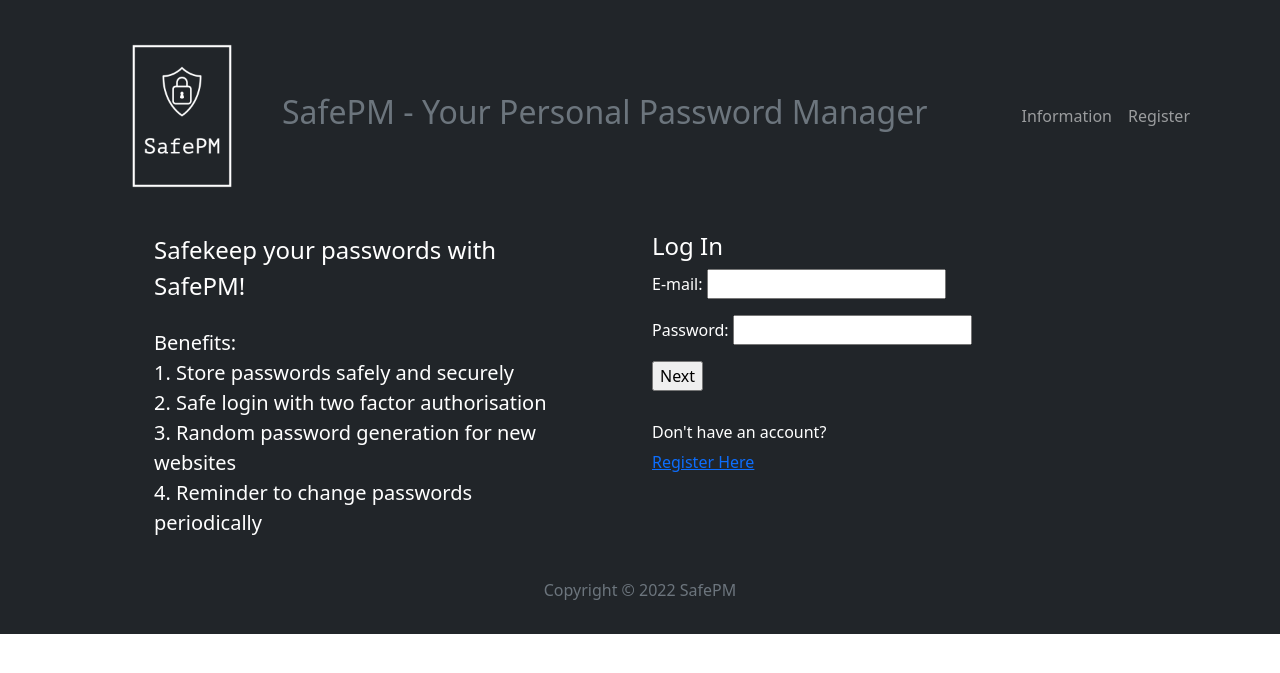
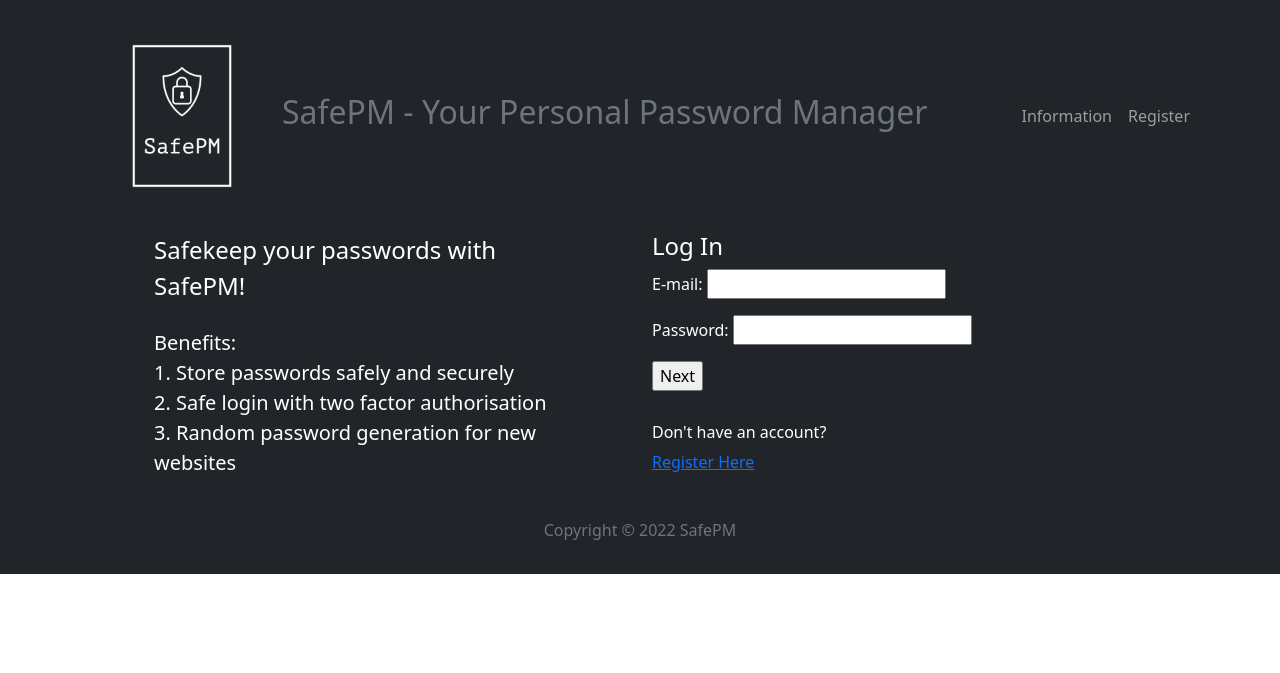
Before and after one commit to Foxyfufu/Password-Manager, a Flask app: page / in a window 1280 px wide. Shown: the top 673 px of the page. Run offline with Flask 2, Linux system fonts and the light colour scheme.

```diff
--- a/quickstart.py
+++ b/quickstart.py
@@ -1,7 +1,5 @@
 from __future__ import print_function
-
 import os.path
-
 from google.auth.transport.requests import Request
 from google.oauth2.credentials import Credentials
 from google_auth_oauthlib.flow import InstalledAppFlow
--- a/templates/login.html
+++ b/templates/login.html
@@ -26,7 +26,6 @@
                     1. Store passwords safely and securely <br>
                     2. Safe login with two factor authorisation <br>
                     3. Random password generation for new websites <br>
-                    4. Reminder to change passwords periodically <br>
                 </p>
             </div>
         </div>
```
Also changed, not shown: 3 other files.
